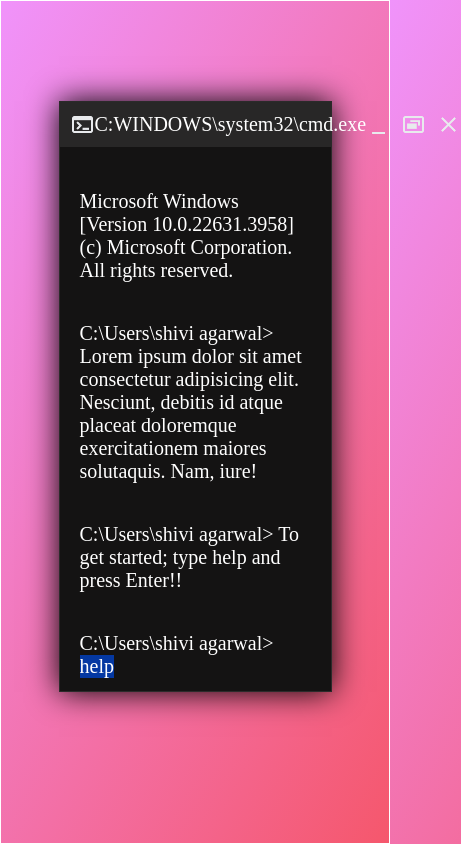
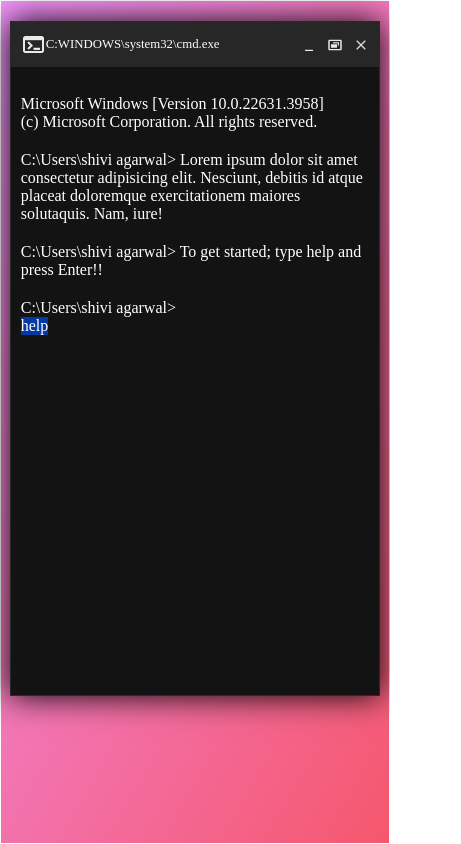
Before and after one commit to Shivi-5871/Termix, a plain HTML site: page index.html in a window 390 px wide. Shown: the whole page, 461 px wide, since content can reach past the window. Drawn offline with Linux system fonts and the light colour scheme.

Commit message:
add responsiveness

```diff
--- a/style.css
+++ b/style.css
@@ -131,3 +131,53 @@
         height: 70%;
     }
 }
+
+/* Tablet screens (768px and below) */
+@media (max-width: 768px) {
+    .container {
+        width: 90vw;
+        height: 75vh;
+    }
+
+    .texts {
+        font-size: 18px;   /* slightly smaller text */
+        padding: 15px;
+    }
+
+    .head-terminal {
+        font-size: 0.9rem; /* shrink cmd path text a bit */
+    }
+
+    .icons img {
+        width: 20px;  /* reduce control buttons */
+    }
+}
+
+/* Mobile screens (480px and below) */
+@media (max-width: 480px) {
+    .container {
+        width: 95vw;
+        height: 80vh;
+        margin: 20px auto;
+        font-size: 16px;
+    }
+
+    .texts {
+        font-size: 16px;
+        padding: 10px;
+    }
+
+    .head-terminal {
+        font-size: 0.8rem;
+    }
+
+    .icons img {
+        width: 16px;
+    }
+
+    #codeInputField,
+    #codeInputFieldResult {
+        width: 100%;   /* make inputs stretch to fit mobile */
+        font-size: inherit;
+    }
+}
```
